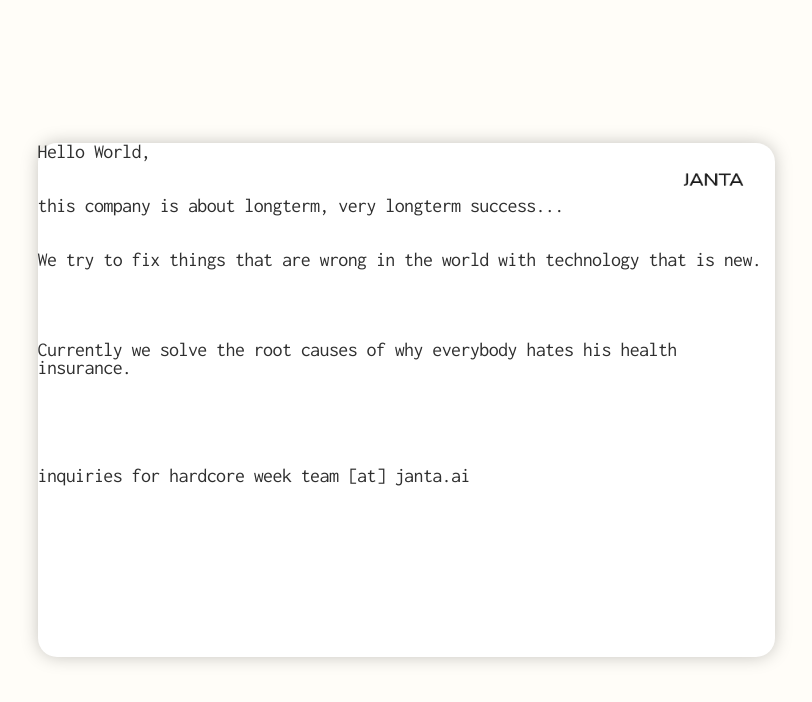
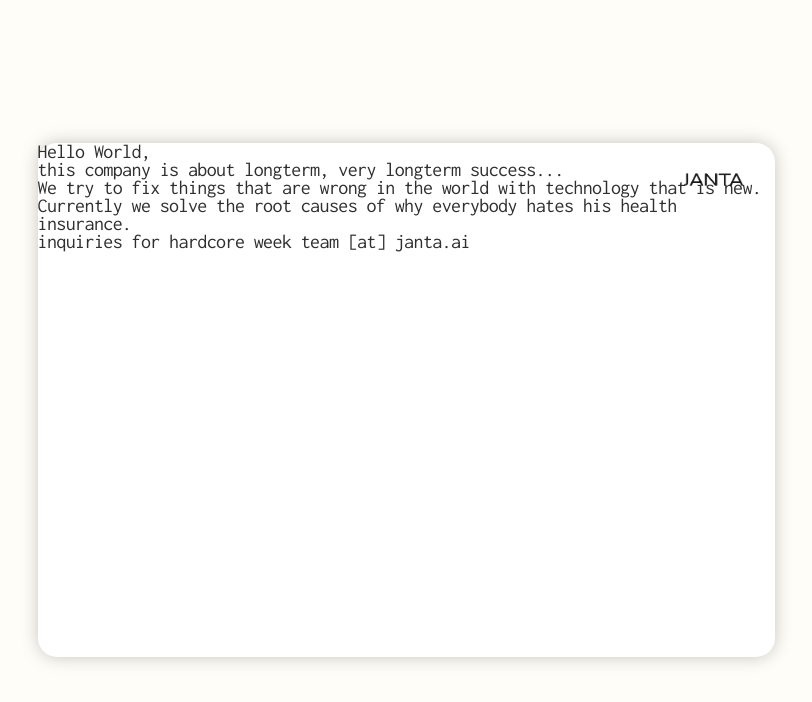
Before and after one commit to JantaAI/landingpage, a React (Vite) app: page / in a window 1280 px wide. Shown: the top 702 px of the page, without its empty margins (234-1046 px from the left). Built offline with nearby package versions, Linux system fonts and the light colour scheme.

Commit message:
Update layout: fix vertical centering with flexbox and adjust text spacing

```diff
--- a/src/App.tsx
+++ b/src/App.tsx
@@ -27,23 +27,10 @@
                           text-[16px] pt-20 pr-2
                           md:w-[680px] md:pl-[58px] md:text-[20px] md:pt-0 md:pr-0"
                style={{ fontVariationSettings: "'wdth' 100" }}>
-            <p className="mb-0">Hello World,</p>
-            <p className="mb-0">&nbsp;</p>
-            <p className="mb-0">&nbsp;</p>
-            <p className="mb-0">this company is about longterm, very longterm success...</p>
-            <p className="mb-0">&nbsp;</p>
-            <p className="mb-0">&nbsp;</p>
-            <p className="mb-0">We try to fix things that are wrong in the world with technology that is new.</p>
-            <p className="mb-0">&nbsp;</p>
-            <p className="mb-0">&nbsp;</p>
-            <p className="mb-0">&nbsp;</p>
-            <p className="mb-0">&nbsp;</p>
-            <p className="mb-0">Currently we solve the root causes of why everybody hates his health insurance.</p>
-            <p className="mb-0">&nbsp;</p>
-            <p className="mb-0">&nbsp;</p>
-            <p className="mb-0">&nbsp;</p>
-            <p className="mb-0">&nbsp;</p>
-            <p className="mb-0">&nbsp;</p>
+            <p className="mb-8">Hello World,</p>
+            <p className="mb-8">this company is about longterm, very longterm success...</p>
+            <p className="mb-16">We try to fix things that are wrong in the world with technology that is new.</p>
+            <p className="mb-24">Currently we solve the root causes of why everybody hates his health insurance.</p>
             <p>inquiries for hardcore week team [at] janta.ai</p>
           </div>
         </div>
```
